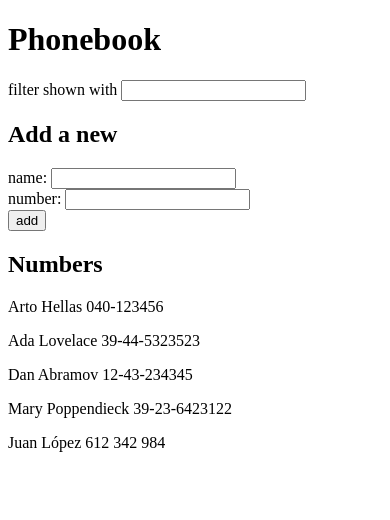
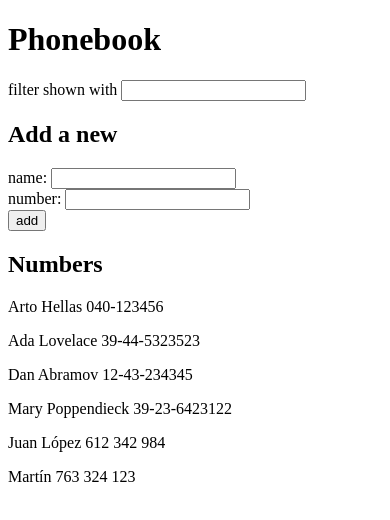
Before and after one commit to narsodev/fullstackopen, a React (Create React App) app in the folder part2/phonebook/: page / in a window 390 px wide. Shown: the top 520 px of the page. Built offline with nearby package versions, Linux system fonts and the light colour scheme; data requests are answered from the project's data file.

Commit message:
2.16: Phonebook step8

```diff
--- a/part2/phonebook/db.json
+++ b/part2/phonebook/db.json
@@ -24,6 +24,11 @@
       "name": "Juan López",
       "number": "612 342 984",
       "id": 5
+    },
+    {
+      "name": "Martín",
+      "number": "763 324 123",
+      "id": 6
     }
   ]
 }
--- a/part2/phonebook/src/App.js
+++ b/part2/phonebook/src/App.js
@@ -1,5 +1,5 @@
 import { useState, useEffect } from 'react'
-import axios from 'axios'
+import personService from './services/persons'
 import Filter from './components/Filter'
 import PersonForm from './components/PersonForm'
 import Persons from './components/Persons'
@@ -11,10 +11,11 @@ const App = () => {
   const [filter, setFilter] = useState('')
 
   useEffect(() => {
-    axios.get('http://localhost:3001/persons')
-      .then(response => {
-        const { data } = response
-        setPersons(data)
+    personService.getAll()
+      .then(setPersons)
+      .catch(err => {
+        console.error(err)
+        alert('error retrieving data')
       })
     }, [])
 
@@ -34,10 +35,8 @@ const App = () => {
       number: newNumber
     }
 
-    axios.post('http://localhost:3001/persons', newPerson)
-      .then(response => {
-        const { data: returnedPerson } = response
-
+    personService.create(newPerson)
+      .then(returnedPerson => {
         setPersons([...persons, returnedPerson])
         setNewName('')
         setNewNumber('')
--- /dev/null
+++ b/part2/phonebook/src/services/persons.js
@@ -0,0 +1,15 @@
+import axios from 'axios'
+
+const BASE_URL = 'http://localhost:3001/persons'
+
+const getAll = () => axios.get(BASE_URL)
+  .then(response => response.data)
+
+const create = person => {
+  return axios.post(BASE_URL, person)
+    .then(response => response.data)
+}
+
+const personService = { getAll, create }
+
+export default personService
```
